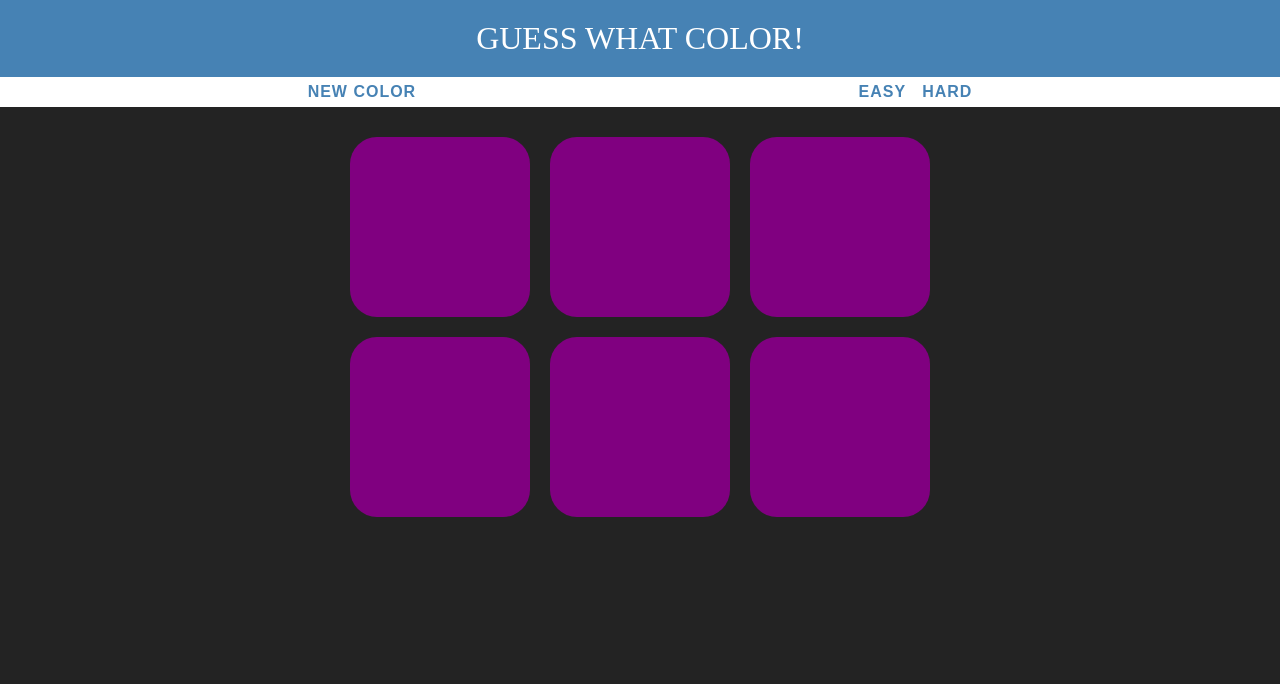
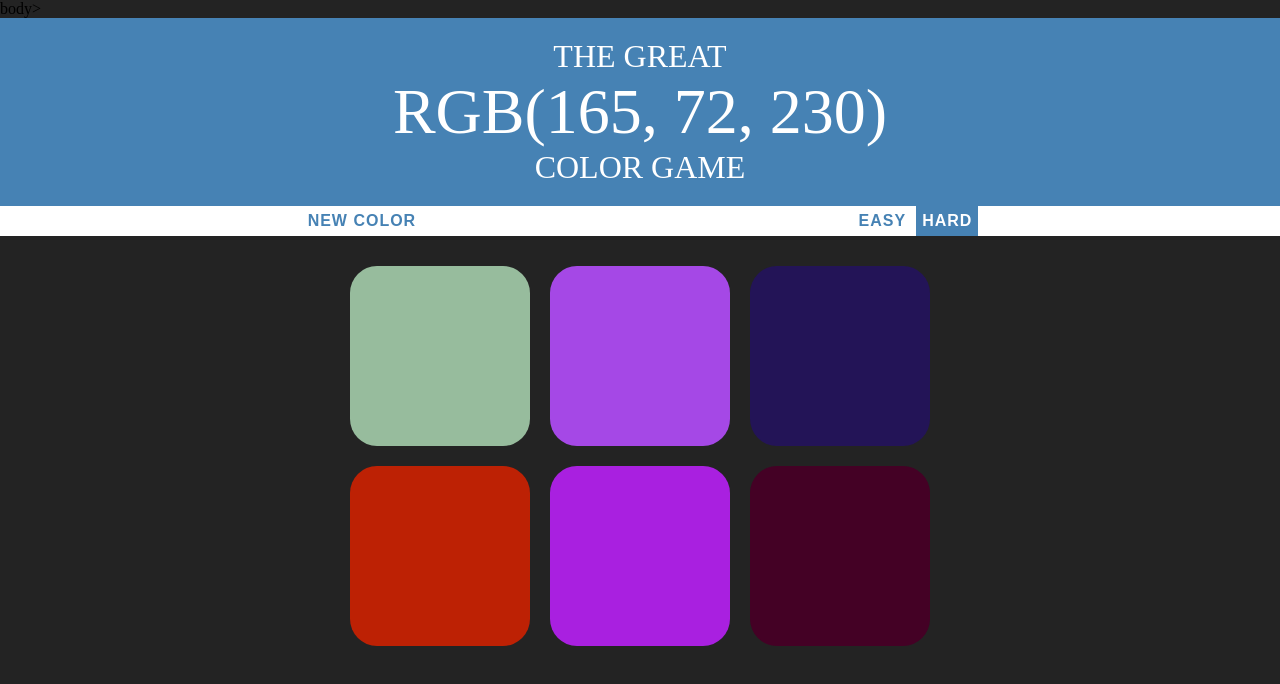
Before and after one commit to Hreichgelt/whatcolorisit, a plain HTML site: page index.html in a window 1280 px wide. Drawn offline with Linux system fonts and the light colour scheme.

Commit message:
clean up errors and finish

```diff
--- a/index.html
+++ b/index.html
@@ -8,14 +8,19 @@
 
     <title>Guess the Color</title>
 </head>
-<body>
-    <h1>Guess What Color!</h1>
-    <div id="stripe">
-        <button id="reset">New Color</button>
-        <span id="message"></span>
-        <button class="mode">Easy</button>
-        <button class="modeSelect">Hard</button>
-    </div>
+body>
+  <h1 id="heading">
+    The Great
+    <br>
+    <span id="displayColor"></span>
+    <br> Color Game
+  </h1>
+  <div id="stripe">
+    <button id="reset">New Color</button>
+    <span id="message"></span>
+    <button class="mode">Easy</button>
+    <button class="selected">Hard</button>
+  </div>
     <div id="container">
         <div class="square"></div>
         <div class="square"></div>
--- a/script.js
+++ b/script.js
@@ -2,19 +2,13 @@ let numberOfSquares = 6;
 let colors = [];
 let pickedColor;
 let squares = document.querySelectorAll(".square");
-let colorDisplay = document.querySelector("displayColor");
+let colorDisplay = document.querySelector("#displayColor");
 let messageDisplay = document.querySelector("#message");
 let heading = document.querySelector("#heading");
 let resetButton = document.querySelector("#reset");
 let modeButtons = document.querySelectorAll(".mode");
 
-init();
 
-function init() {
-    setupModeBtns();
-    setupSquares();
-    reset();
-}
 
 function setupModeBtns() {
     for (let i = 0; i < modeButtons.length; i ++) {
@@ -49,7 +43,7 @@ function setupSquares() {
 
 function reset() {
     colors = generateRandomColors(numberOfSquares);
-    pickedColor = pickedColor();
+    pickedColor = pickColor();
     colorDisplay.textContent = pickedColor;
     for (let i = 0; i < squares.length; i++) {
         if (colors[i]) {
@@ -59,7 +53,7 @@ function reset() {
             squares[i].style.display = "none";
         }
     }
-    heading.style.backgroundColor = 'steelBlue';
+    heading.style.backgroundColor = "steelBlue";
     resetButton.textContent = "New Color";
     messageDisplay.textContent = "";
 }
@@ -70,11 +64,34 @@ function changeColors(color) {
     }
 }
 
-function pickedColor() {
+function pickColor() {
     let random = Math.floor(Math.random() * colors.length);
+    return colors[random];
+}
+
+function generateRandomColors(num) {
     let arr = [];
-    for (let i = 0; i < numberOfSquares; i++) {
+    for (let i = 0; i < num; i++) {
         arr.push(randomColor());
     }
     return arr;
 }
+
+function randomColor() {
+    let r = Math.floor(Math.random() * 256);
+    let g = Math.floor(Math.random() * 256);
+    let b = Math.floor(Math.random() * 256);
+    return "rgb(" + r + ", " + g + ", " + b + ")";
+}
+
+resetButton.addEventListener("click", function() {
+    reset();
+});
+
+init();
+
+function init() {
+    setupModeBtns();
+    setupSquares();
+    reset();
+}
```
